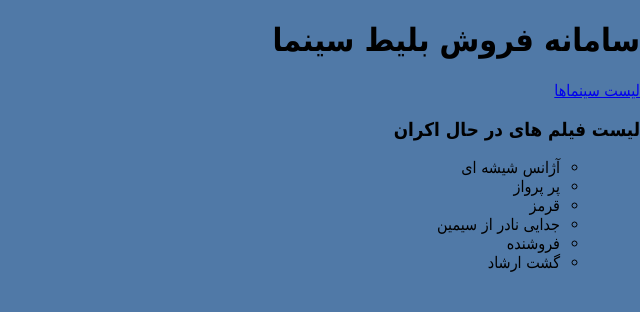
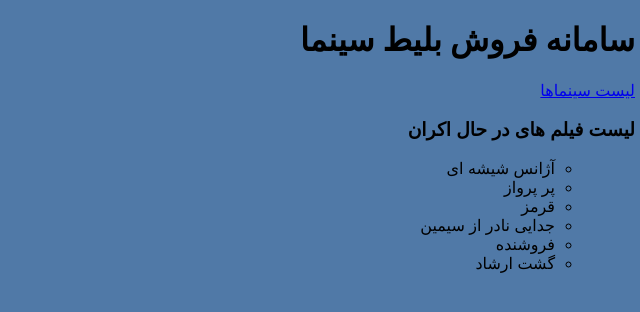
Before and after one commit to iam-Robo/DjangoCourse, a Django app: page /ticketing/movie/list in a window 1280 px wide. Shown: the top 312 px of the page, without its empty margins (640-1280 px from the left). Run offline with Django 3.2, Linux system fonts and the light colour scheme; data comes from the database, SQL or seed files in the repository.

Commit message:
added style for fonts in main.css file

```diff
--- a/ticketing/static/ticketing/css/main.css
+++ b/ticketing/static/ticketing/css/main.css
@@ -1,6 +1,10 @@
 body{
-  margin: 0;
+  margin-right: 5px;
+  margin-top: auto;
   padding: 0;
   background-color: #5079a7;
-  font-family:  'tahoma',sans-serif;
+  font-family: "vazir", sans-serif;
 }
+H1{
+  font-family: "B Titr";
+}
--- a/ticketing/templates/ticketing/cinema_list.html
+++ b/ticketing/templates/ticketing/cinema_list.html
@@ -6,7 +6,6 @@
     <title>فهرست سینماهای کشور</title>
     <link rel="stylesheet" type="text/css" href="{% static "/ticketing/css/main.css" %}"> <!-- for loading css file -->
 </head>
-
 <body>
 <h1>سامانه فروش بلیط سینما</h1>
 <a href="{% url 'ticketing:movie_list' %}">لیست فیلم ها</a>
--- a/ticketing/templates/ticketing/movie_list.html
+++ b/ticketing/templates/ticketing/movie_list.html
@@ -1,16 +1,14 @@
 {% load static %} <!-- for static files -->
 <!DOCTYPE html>
-<html dir=rtl>
+<html dir=rtl lang="fa">
 <head>
     <meta charset="UTF-8">
     <title>فهرست فیلم ها</title>
     <link rel="stylesheet" type="text/css" href="{% static "ticketing/css/main.css" %}"> <!-- for loading css file -->
 </head>
 <body>
-
 <h1>سامانه فروش بلیط سینما</h1>
 <a href="{% url 'ticketing:cinema_list' %}" >لیست سینماها</a>
-
 <h3>لیست فیلم های در حال اکران</h3>
  <ul>
         {% if movie_list1 %} <!--points to movie_list1 variable in views.py(this is Django template language)-->
```
